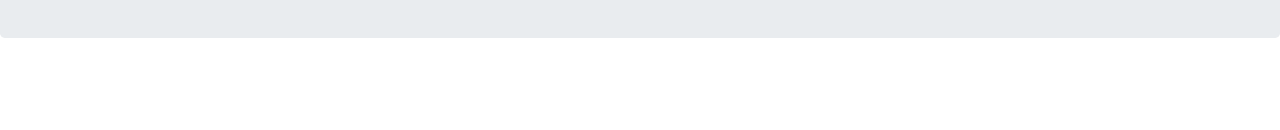
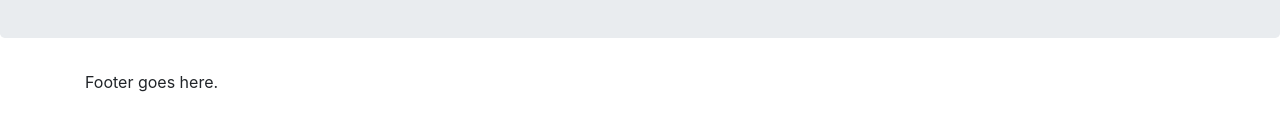
Before and after one commit to MatthewNordstrand/purfectpals, a website: page index.html in a window 1280 px wide. Shown: the part 192-322 px from the top of the page. Drawn offline with nearby package versions, Linux system fonts and the light colour scheme.

Commit message:
Added starter code to footer

```diff
--- a/index.html
+++ b/index.html
@@ -41,7 +41,13 @@
     </div>
 
     <footer>
-
+        <div class="container">
+            <div class="row">
+                <div class="col">
+                    <p>Footer goes here.</p>
+                </div>
+            </div>
+        </div>
     </footer>
 
 
```
